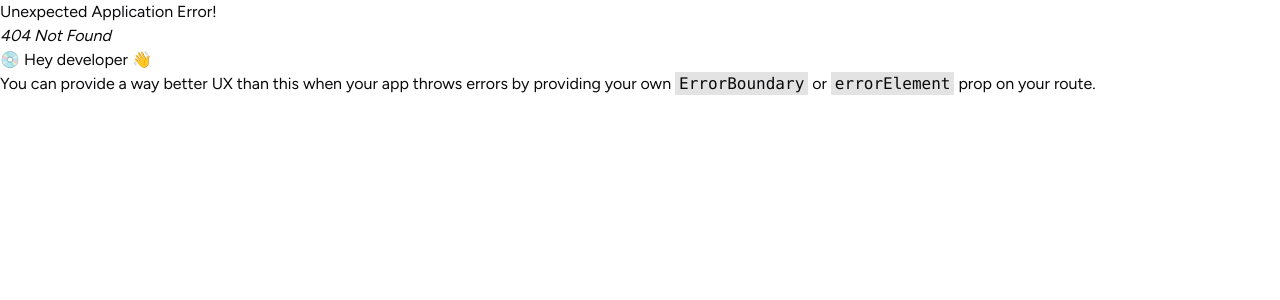
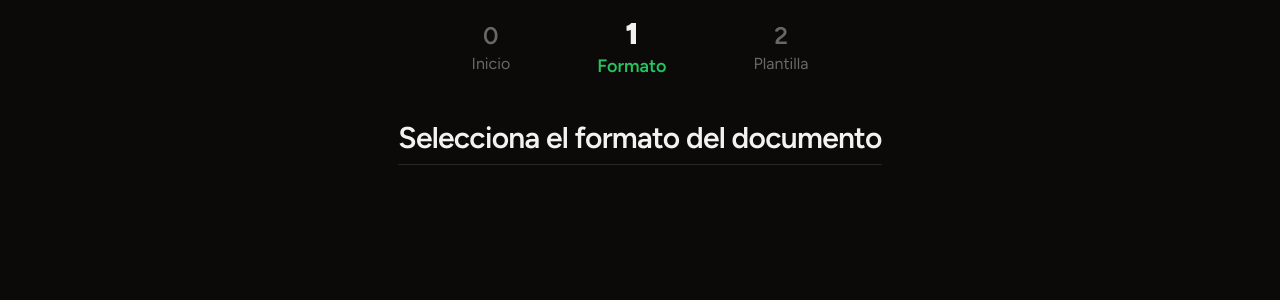
Before and after one commit to CristobalNPE/CVGenerator-v2, a React (Vite) app: page /size in a window 1280 px wide. Before the commit this address had no page. Shown: the top 300 px of the page. Built offline with nearby package versions, Linux system fonts and the light colour scheme.

Commit message:
create basic page

```diff
--- a/src/features/misc/routes/Home.tsx
+++ b/src/pages/home/Home.tsx
@@ -1,6 +1,7 @@
 import { Heading } from "@/components/typography/Heading";
-import { Button } from "@/components/ui/button";
+import { buttonVariants } from "@/components/ui/button";
 import { Sparkles } from "lucide-react";
+import { Link } from "react-router-dom";
 
 function Home() {
   return (
@@ -14,12 +15,16 @@ function Home() {
           Tu documento listo en minutos, en un formato elegante
         </Heading>
       </section>
-      <Button
-        size={"lg"}
-        className="w-full md:w-fit md:text-md md:py-6 md:px-12"
+
+      <Link
+        className={`${buttonVariants({
+          variant: "default",
+        })} w-full md:w-fit md:text-md md:py-6 md:px-12`}
+        to={"/size"}
       >
-        <Sparkles className="mr-2" /> Comenzar!
-      </Button>
+        {" "}
+        <Sparkles className="mr-2" strokeWidth={2} /> Comenzar!
+      </Link>
     </main>
   );
 }
--- /dev/null
+++ b/src/pages/sizeSelection/SizeSelection.tsx
@@ -0,0 +1,31 @@
+import { Heading } from "@/components/typography/Heading";
+
+function SizeSelection() {
+  return (
+    <main className="p-4 text-center flex flex-col  items-center w-full  ">
+      <article className="flex gap-10 mb-10 justify-around items-center w-full sm:max-w-sm">
+        <section className="opacity-40 text-md">
+          <div className="text-2xl font-semibold">0</div>
+          <p>Inicio</p>
+        </section>
+
+        <section className="text-lg ">
+          <div className="text-3xl font-black">1</div>
+          <p className="font-semibold text-primary">Formato</p>
+        </section>
+
+        <section className="opacity-40  text-md ">
+          <div className="text-2xl font-semibold">2</div>
+          <p>Plantilla</p>
+        </section>
+      </article>
+
+      <Heading variant={"h2"}>Selecciona el formato del documento</Heading>
+
+      {/* carousel? or something to select between a4,letter,oficio */}
+      {/* when selected, button continuar */}
+    </main>
+  );
+}
+
+export default SizeSelection;
```
Also changed, not shown: src/routes/AppRoutes.tsx (+6 -1 lines).
